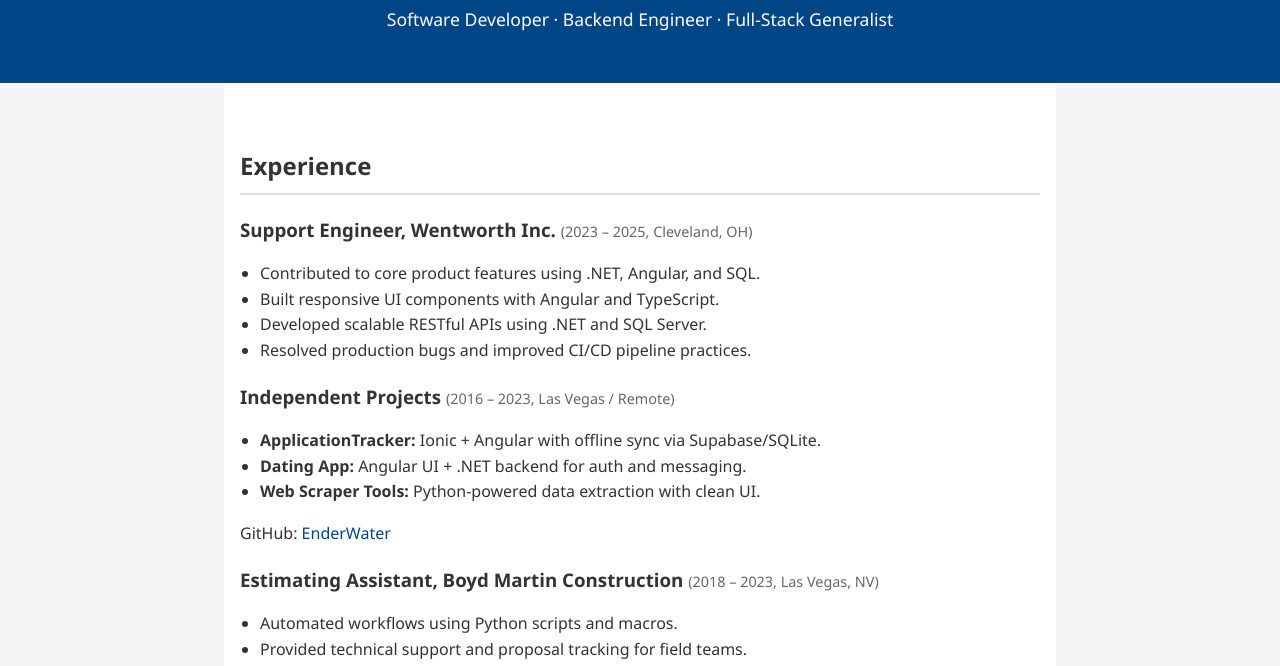
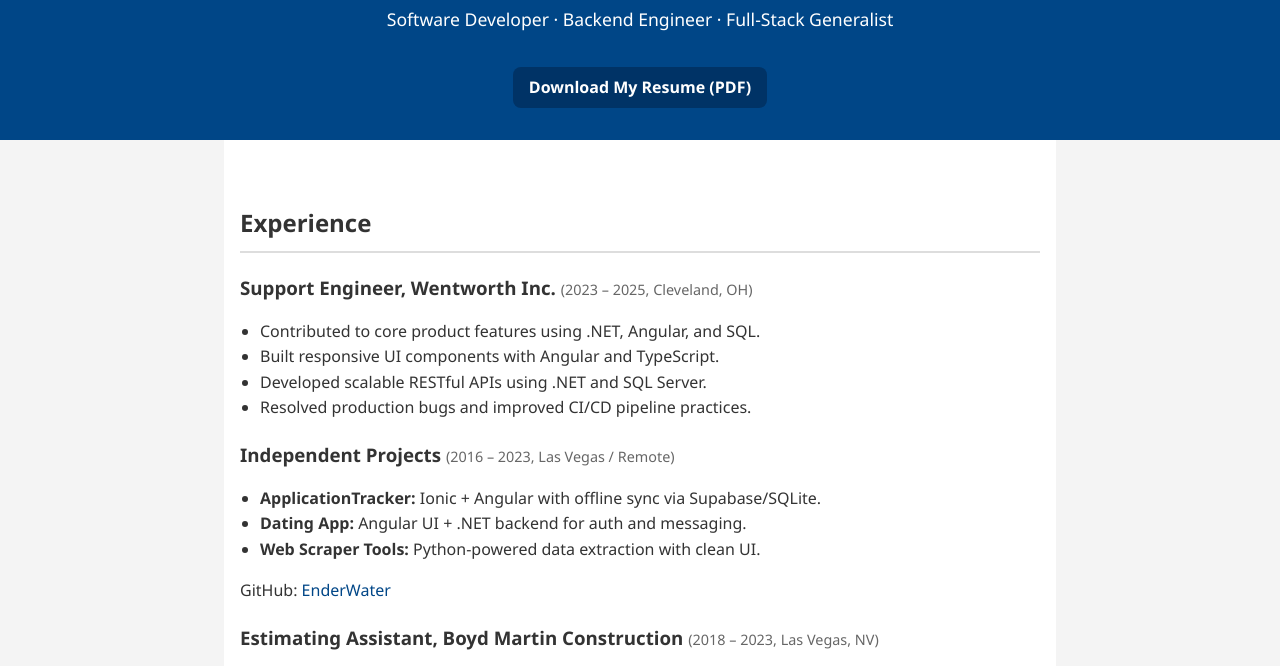
Before and after one commit to EnderWater/Resume, a plain HTML site: page index.html in a window 1280 px wide. Shown: the part 99-765 px from the top of the page. Drawn offline with Linux system fonts and the light colour scheme.

Commit message:
Added resume download button

```diff
--- a/index.html
+++ b/index.html
@@ -7,10 +7,13 @@
   <link rel="stylesheet" href="styles.css" />
 </head>
 <body>
-  <header>
+    <header>
     <h1>Connor Freeman</h1>
     <p class="subtitle">Software Developer · Backend Engineer · Full-Stack Generalist</p>
-  </header>
+    <a href="Connor_Freeman_Resume.pdf" download="Connor_Freeman_Resume.pdf" class="download-button">
+        Download My Resume (PDF)
+    </a>
+    </header>
 
   <main>
     <section>
--- a/styles.css
+++ b/styles.css
@@ -81,3 +81,18 @@ footer {
   font-size: 0.9rem;
   color: #555;
 }
+
+.download-button {
+  display: inline-block;
+  background-color: #003366;
+  color: white;
+  padding: 0.5rem 1rem;
+  border-radius: 8px;
+  text-decoration: none;
+  font-weight: bold;
+  margin-top: 1rem;
+}
+
+.download-button:hover {
+  background-color: #00264d;
+}
```
Also changed, not shown: 1 other file.
